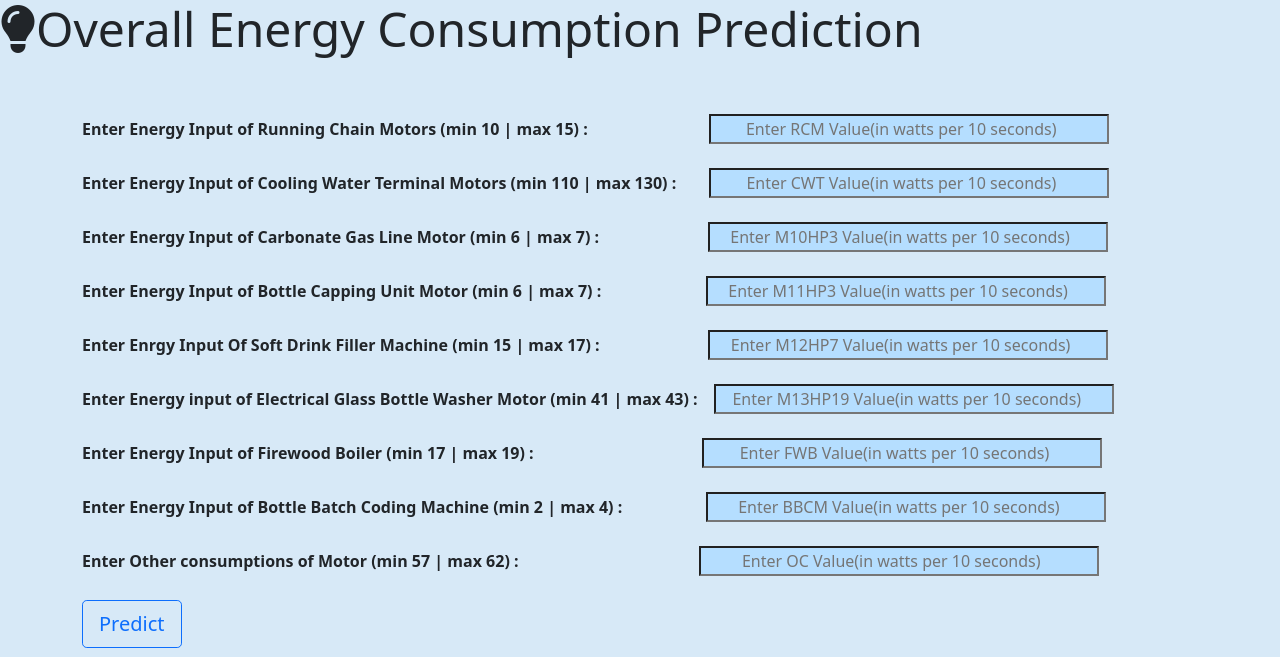
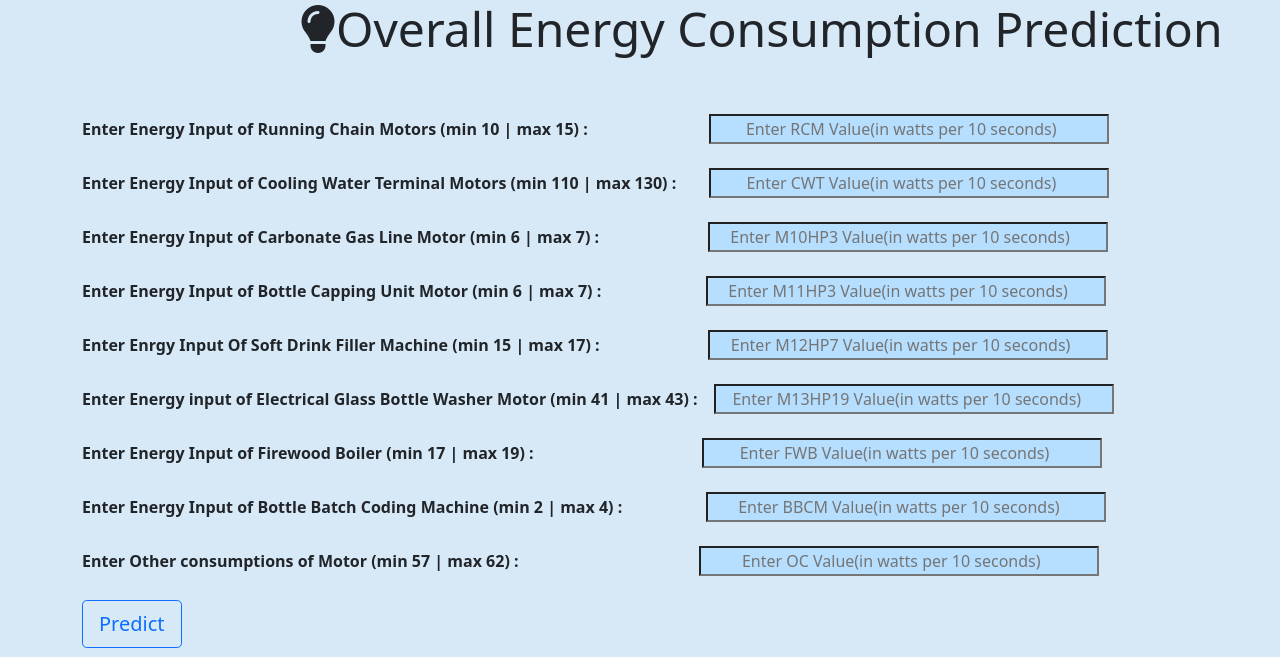
Before and after one commit to Aniket240811/Energy-Management-Using-Iot-Sensors, a Flask app: page / in a window 1280 px wide. Shown: the top 657 px of the page. Run offline with Flask 2, Linux system fonts and the light colour scheme; parts of the project's set-up code (start-up, migrations or seed data) failed here and were passed over; some libraries are stand-ins or nearby versions.

Commit message:
Update styles.css

```diff
--- a/static/styles.css
+++ b/static/styles.css
@@ -1,6 +1,6 @@
 h1{
   font-size: 100px;
-/*   margin-left: 20%; */
+  margin-left: 300px;
 }
 
 input{
```
